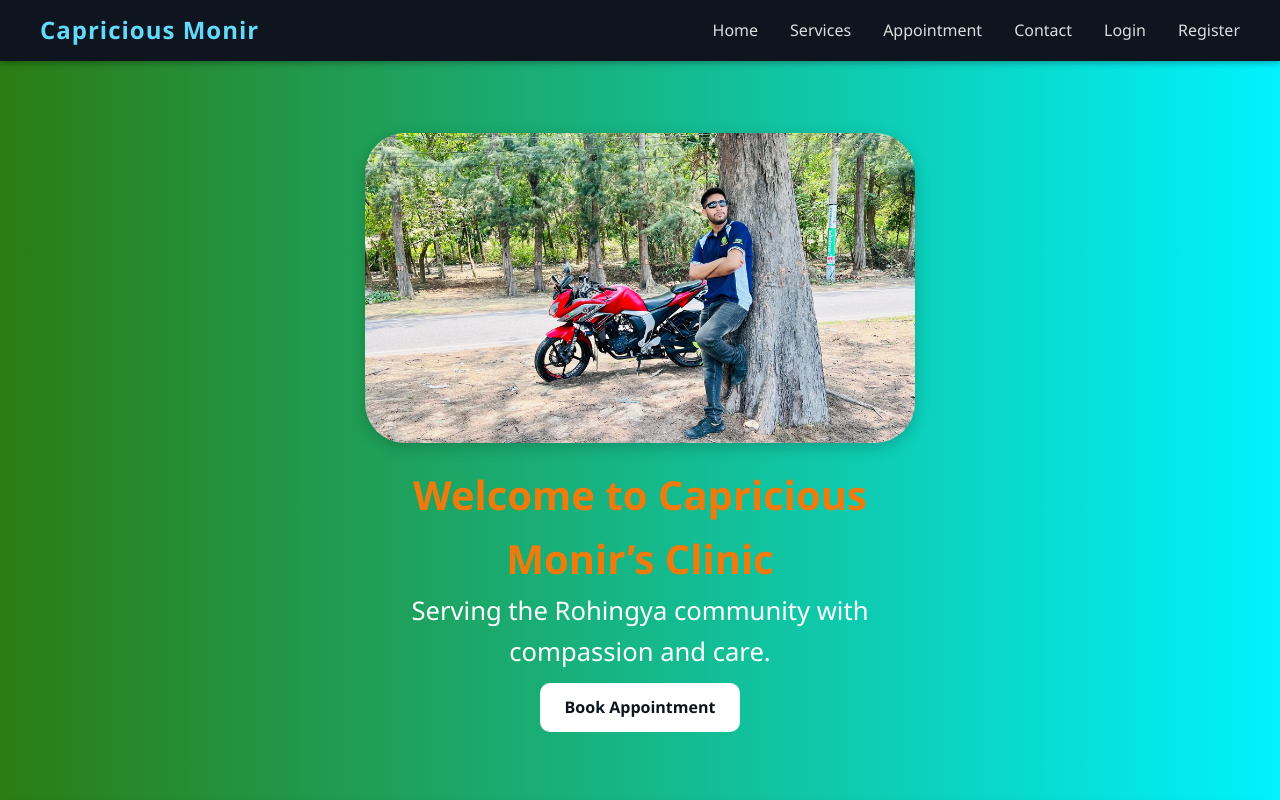
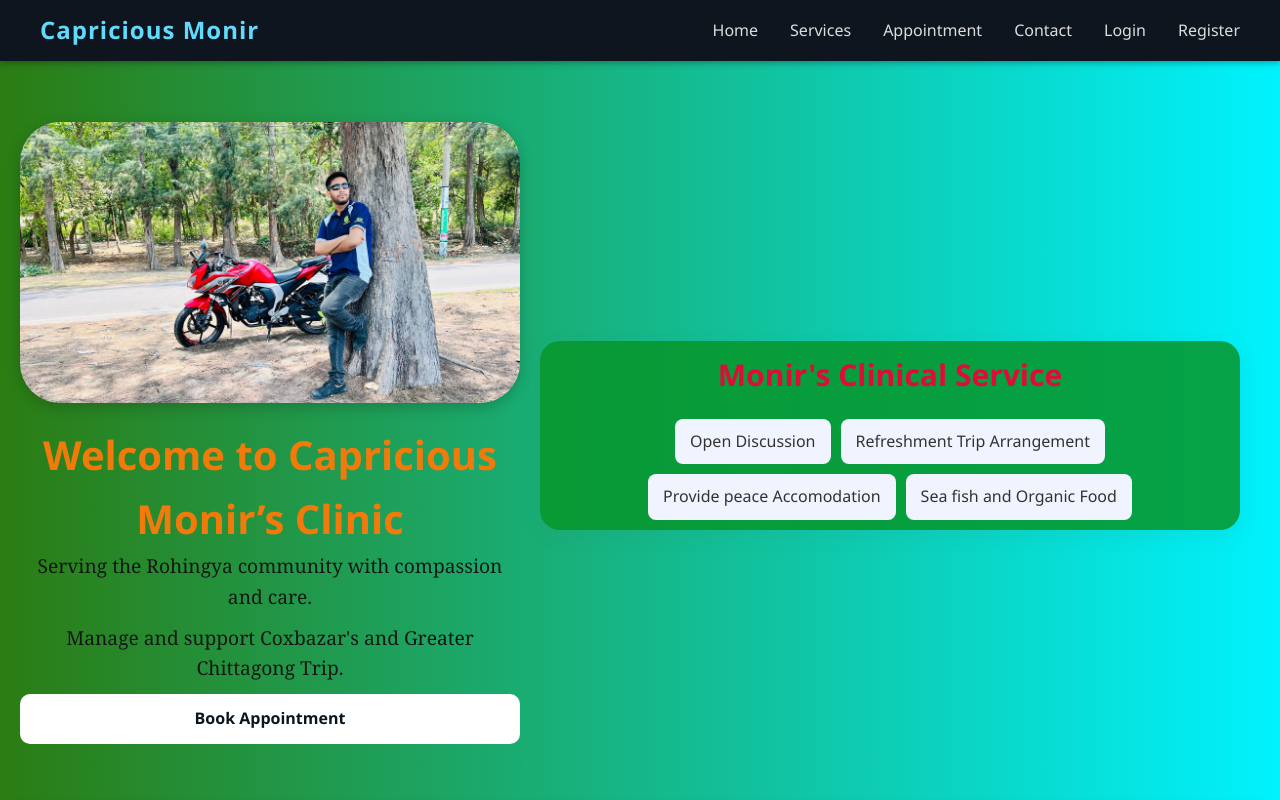
Before and after one commit to Aynal7411/monir-appointment, a React (Vite) app: page / in a window 1280 px wide. Shown: the top 800 px of the page. Built offline with nearby package versions, Linux system fonts and the light colour scheme.

Commit message:
mylist added

```diff
--- a/src/components/Hero.css
+++ b/src/components/Hero.css
@@ -11,7 +11,7 @@
 }
 
 .hero-content {
-  max-width: 550px;
+  max-width: 500px;
 }
 
 .hero h1 {
@@ -21,12 +21,14 @@
 }
 
 .hero p {
-  font-size: 1.6rem;
+  font-size: 1.2rem;
   margin-bottom: 10px;
+  color: hwb(180 8% 91%);
+  font-family: Cambria, Cochin, Georgia, Times, 'Times New Roman', serif;
 }
 
-.hero .btn {
-  display: inline-block;
+.hero-content .btn {
+  display: grid;
   padding: 12px 25px;
   background-color: hwb(0 100% 0%);
   color: hsl(209, 49%, 8%);
@@ -34,6 +36,7 @@
   border-radius: 10px;
   text-decoration: none;
   transition: all 0.3s ease;
+  align-items: center;
 }
 
 .hero .btn:hover {
--- a/src/components/Hero.jsx
+++ b/src/components/Hero.jsx
@@ -1,16 +1,19 @@
 import React from "react";
 import "./Hero.css";
 import clinicImage from "../assets/monir.jpg";
+import Mylist from "./Mylist";
 
 function Hero() {
   return (
     <section className="hero">
       <div className="hero-content">
-         <img src={clinicImage} alt="Clinic" className="hero-img" />
+        <img src={clinicImage} alt="Clinic" className="hero-img" />
         <h1>Welcome to Capricious Monir’s Clinic</h1>
         <p>Serving the Rohingya community with compassion and care.</p>
+        <p>Manage and support Coxbazar's and Greater Chittagong Trip.</p>
         <a href="/appointment" className="btn">Book Appointment</a>
       </div>
+      <Mylist />
     </section>
   );
 }
--- /dev/null
+++ b/src/components/Mylist.css
@@ -0,0 +1,42 @@
+.mylist-container {
+  margin-top: 5px;
+  padding: 10px;
+  background: #06962ad9;
+  border-radius: 20px;
+  max-width: 700px;
+  margin-left: auto;
+  margin-right: auto;
+  text-align: center;
+  box-shadow: 0 6px 20px #387a591a;
+}
+
+.mylist-container h2 {
+  color: hsl(347, 90%, 46%);
+  font-size: 30px;
+  margin-bottom: 20px;
+}
+
+.mylist {
+  list-style: none;
+  padding: 0;
+  display: flex;
+  flex-wrap: wrap;
+  justify-content: center;
+  gap: 10px;
+}
+
+.mylist li {
+  background: #f0f4ff;
+  color: #333;
+  padding: 10px 15px;
+  border-radius: 8px;
+  font-weight: 500;
+  transition: transform 0.3s ease, background 0.3s ease;
+  cursor: default;
+}
+
+.mylist li:hover {
+  background: #0077ff;
+  color: white;
+  transform: translateY(-3px);
+}
--- /dev/null
+++ b/src/components/Mylist.jsx
@@ -0,0 +1,19 @@
+import React from "react";
+import "./Mylist.css";
+
+function Mylist() {
+  const items = ["Open Discussion", "Refreshment Trip Arrangement", "Provide peace Accomodation ", "Sea fish and Organic Food"];
+
+  return (
+    <div className="mylist-container">
+      <h2>Monir's Clinical Service</h2>
+      <ul className="mylist">
+        {items.map((item, index) => (
+          <li key={index}>{item}</li>
+        ))}
+      </ul>
+    </div>
+  );
+}
+
+export default Mylist;
```
